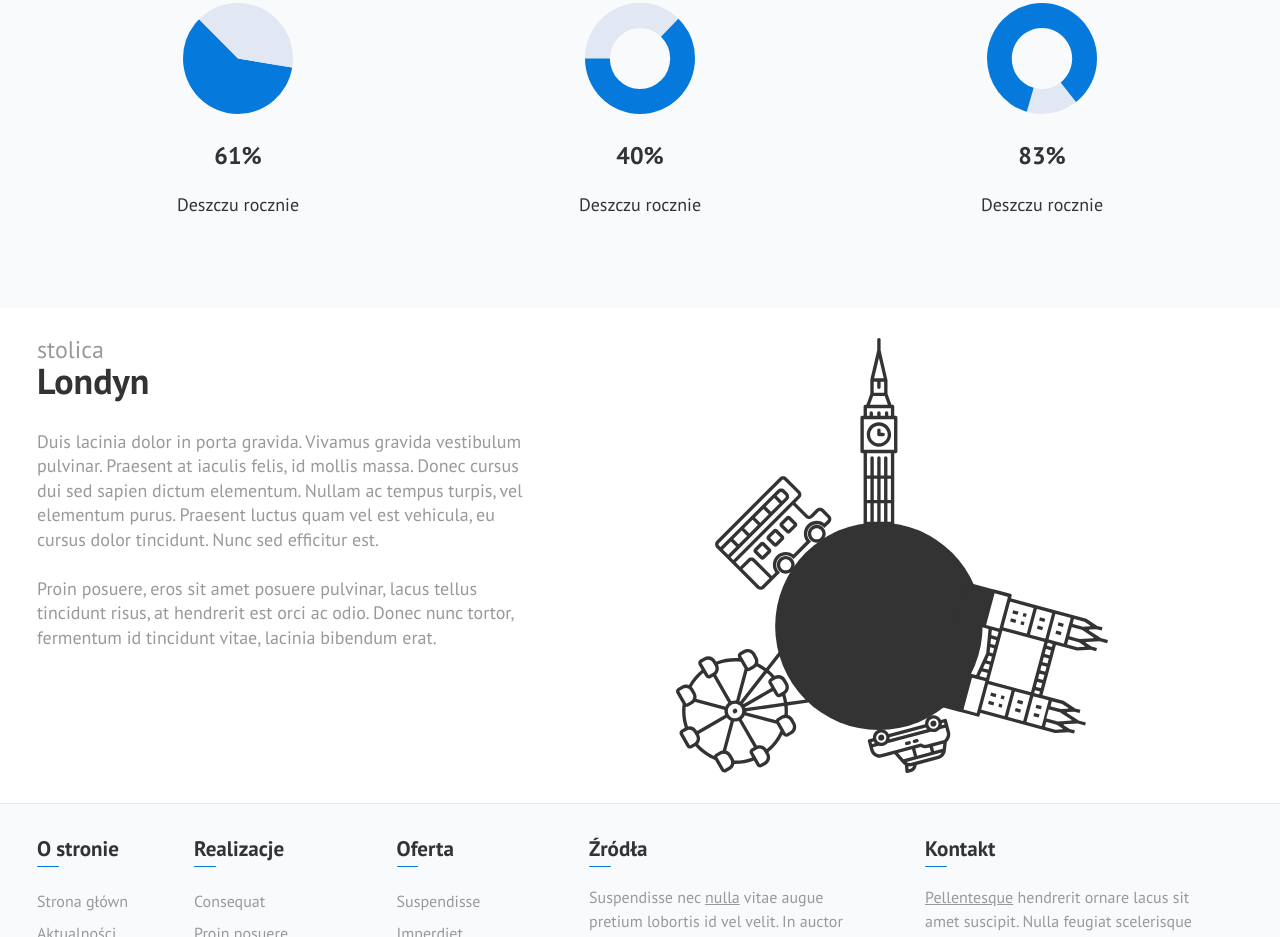
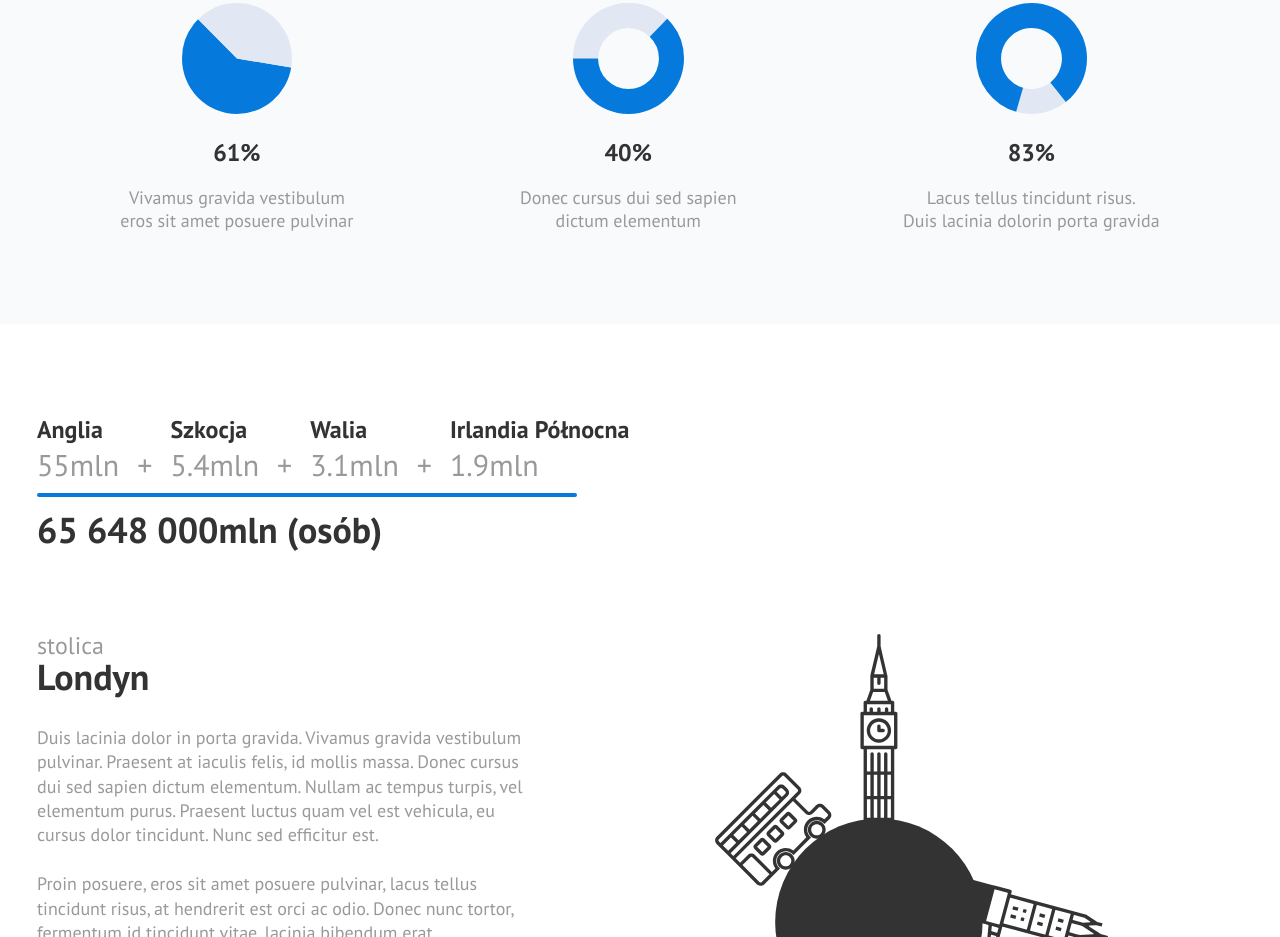
Before and after one commit to floreq/meet-the-great-britain, a plain HTML site: page index.html in a window 1280 px wide. Shown: the part 1754-2691 px from the top of the page. Drawn offline with Linux system fonts and the light colour scheme.

Commit message:
Equation

```diff
--- a/index.html
+++ b/index.html
@@ -53,49 +53,54 @@
           </div>
         </div>
       </article>
-      <!--<article>
-        <div class="article-title"><h2>Populacja</h2></div>
-        <div class="bar-graph">
-          <img src="images\population-chart.svg" alt="population-chart">
-          <div>
-            <h3>Anglia</h3>
-          </div>
-          <span>55mln</span>
-          <div>
-            <h3>Szkocja</h3>
-          </div>
-          <span>5.4mln</span>
-          <div>
-            <h3>Walia</h3>
-          </div>
-          <span>3.1mln</span>
-          <div>
-            <h3>Irlandia Północna</h3>
-          </div>
-          <span>1.9mln</span>
-        </div>
-      </article>-->
       <div class="light-blue">
         <article>
           <div class="charts">
             <div class="pie-chart">
               <img src="images\pie-chart-1.svg" alt="pie-chart">
               <h3>61%</h3>
-              <span>Deszczu rocznie</span>
+              <span>Vivamus gravida vestibulum<br>eros sit amet posuere pulvinar</span>
             </div>
             <div class="pie-chart">
               <img src="images\pie-chart-2.svg" alt="pie-chart">
               <h3>40%</h3>
-              <span>Deszczu rocznie</span>
+              <span>Donec cursus dui sed sapien<br>dictum elementum</span>
             </div>
             <div class="pie-chart">
               <img src="images\pie-chart-3.svg" alt="pie-chart">
               <h3>83%</h3>
-              <span>Deszczu rocznie</span>
+              <span>Lacus tellus tincidunt risus.<br>Duis lacinia dolorin porta gravida</span>
             </div>
           </div>
         </article>
       </div>
+      <article>
+        <div class="equation">
+          <div class="sum">
+            <div class="component">
+              <span>Anglia</span>
+              <span>55mln</span>
+            </div>
+            <div class="plus">+</div>
+            <div class="component">
+              <span>Szkocja</span>
+              <span>5.4mln</span>
+            </div>
+            <div class="plus">+</div>
+            <div class="component">
+              <span>Walia</span>
+              <span>3.1mln</span>
+            </div>
+            <div class="plus">+</div>
+            <div class="component">
+              <span>Irlandia Północna</span>
+              <span>1.9mln</span>
+            </div>
+          </div>
+          <div class="sum-line"></div>
+          <div class="equal"><h2>65 648 000mln (osób)<h2></div>
+        </div>
+      </article>
       <article class="two-columns">
         <div>
           <span class="subtitle">stolica</span>
@@ -104,6 +109,8 @@
             Duis lacinia dolor in porta gravida. Vivamus gravida vestibulum pulvinar. Praesent at iaculis felis, id mollis massa. Donec cursus dui sed sapien dictum elementum. Nullam ac tempus turpis, vel elementum purus. Praesent luctus quam vel est vehicula, eu cursus dolor tincidunt. Nunc sed efficitur est.
             <br><br>
             Proin posuere, eros sit amet posuere pulvinar, lacus tellus tincidunt risus, at hendrerit est orci ac odio. Donec nunc tortor, fermentum id tincidunt vitae, lacinia bibendum erat.
+            <br><br>
+            Praesent at iaculis felis, id mollis massa. Donec cursus dui sed sapien dictum elementum. Nullam ac tempus turpis, vel elementum purus.
           </div>
         </div>
         <img style="width: 24rem;" src="images\london.svg" alt="london">
--- a/src/styles/main.scss
+++ b/src/styles/main.scss
@@ -13,6 +13,7 @@
 $base-font-size: 18px;
 $font-size__xxl: ceil(2.888 * $base-font-size); // 52px
 $font-size__xl: ceil(2 * $base-font-size); // 36px
+$font-size__sl: ceil(1.666 * $base-font-size); // 30px
 $font-size__l: ceil(1.333 * $base-font-size); // 24px
 $font-size__m: ceil(1.111 * $base-font-size); // 20px
 $font-size__ms: ceil(1.000 * $base-font-size); // 18px
@@ -161,43 +162,14 @@ a {
       text-align: center;
     }
 
-    /*.bar-graph {
-      display: grid;
-      grid-template-columns: repeat(4, 8.6rem);
-      grid-template-rows: repeat(3, auto);
-      grid-row-gap: 0.5rem;
-      justify-content: center;
-      text-align: center;
-
-      img {
-        grid-column-start: 1;
-        grid-column-end: 5;
-        grid-row-start: 1;
-        grid-row-end: 1;
-        justify-self: center;
-      }
-
-      div {
-        grid-row-start: 2;
-        grid-row-end: 2;
-        align-self: center;
-
-        h3 {
-          margin-bottom: 0;
-        }
+    .pie-chart {
+      h3 {
+        margin: 1rem 0;
+        font-size: $font-size__l;
       }
 
       span {
-        grid-row-start: 3;
-        grid-row-end: 3;
-        font-size: $font-size__m;
-      }
-    }*/
-
-    .pie-chart {
-      h3 {
-        margin: 1.2rem 0;
-        font-size: $font-size__l;
+        color: $light-gray;
       }
     }
 
@@ -206,7 +178,49 @@ a {
       color: $light-gray;
       line-height: 1.36;
     }
+
+    .equation {
+      margin-top: 5rem;
+      margin-bottom: 4.5rem;
+
+      .sum {
+        display: flex;
+
+        .component {
+          display: flex;
+          flex-direction: column;
+          justify-content: space-between;
+        }
+
+        span {
+          display: block;
+          color: $light-gray;
+          font-size: $font-size__sl;
+
+          &:first-of-type {
+            font-weight: bold;
+            color: $main-black;
+            font-size: $font-size__l;
+          }
+        }
+        .plus {
+          margin: 0 1rem;
+          align-self: flex-end;
+          color: $light-gray;
+          font-size: $font-size__sl;
+        }
+      }
+
+      .sum-line {
+        margin: 0.5rem 0;
+        width: 30rem;
+        height: 0.25rem;
+        background-color: $main-blue;
+        border-radius: 1rem;
+      }
+    }
   }
+
   .circle-infographic {
     display: grid;
     grid-template-columns: repeat(5, 1fr);
@@ -298,7 +312,7 @@ a {
 }
 
 footer {
-  margin-top: $separation;
+  margin-top: $separation * 3;
   padding-top: $separation;
   height: 13rem;
   border-top: 0.1rem solid $lighter-blue;
```
Also changed, not shown: src/styles/main.css.
